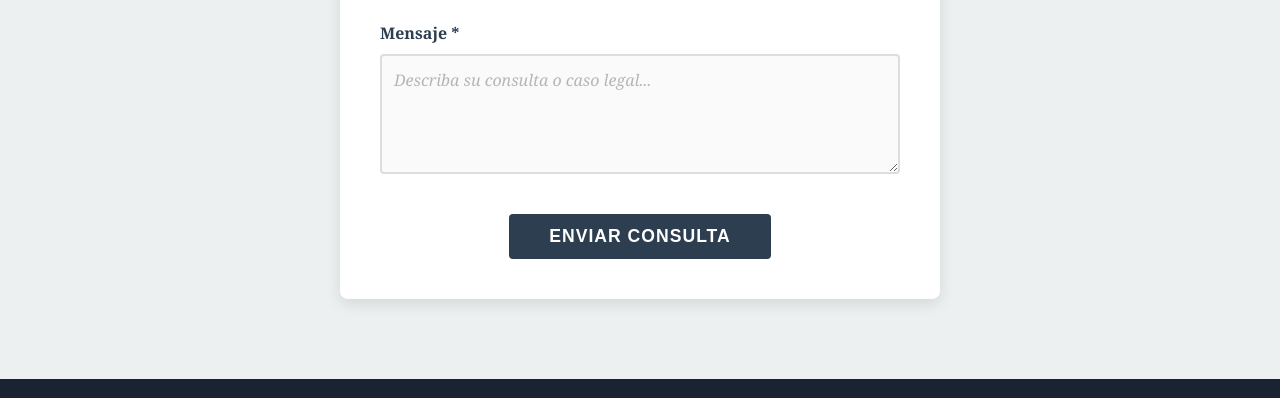
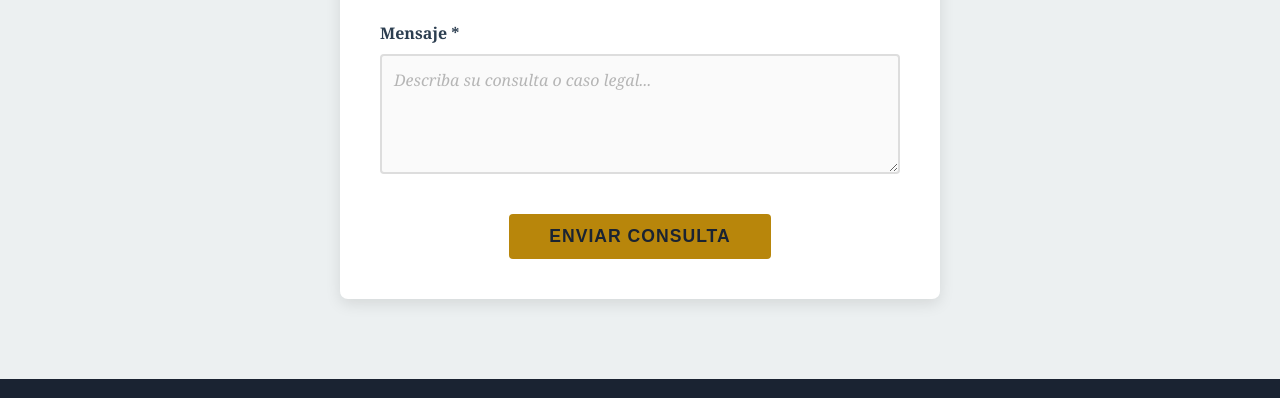
Before and after one commit to aterana3/tarea-1-desarollo-web, a plain HTML site: page index.html in a window 1280 px wide. Shown: the part 2723-3121 px from the top of the page. Drawn offline with Linux system fonts and the light colour scheme.

Commit message:
Update button styles and animations in formulario.css

```diff
--- a/assets/styles/formulario.css
+++ b/assets/styles/formulario.css
@@ -120,8 +120,8 @@
 }
 
 .btn-submit {
-    background-color: var(--azul-medio);
-    color: var(--blanco);
+    background-color: var(--dorado);
+    color: var(--azul-oscuro);
     padding: 12px 40px;
     border: none;
     border-radius: 4px;
@@ -130,27 +130,13 @@
     cursor: pointer;
     transition: all 0.3s ease;
     position: relative;
-    overflow: hidden;
     text-transform: uppercase;
     letter-spacing: 1px;
 }
 
-/* Efecto de onda en el botón */
-.btn-submit::before {
-    content: '';
-    position: absolute;
-    top: 50%;
-    left: 50%;
-    width: 0;
-    height: 0;
-    border-radius: 50%;
-    background: rgba(255, 255, 255, 0.3);
-    transform: translate(-50%, -50%);
-    transition: width 0.6s, height 0.6s;
-}
-
 .btn-submit:hover {
-    background-color: var(--azul-oscuro);
+    background-color: var(--azul-medio);
+    color: var(--blanco);
     transform: translateY(-2px);
     box-shadow: 0 5px 15px rgba(44, 62, 80, 0.3);
 }
@@ -250,9 +236,15 @@
    ANIMACIONES
    ============================================== */
 @keyframes shake {
-    0%, 100% { transform: translateX(0); }
-    25% { transform: translateX(-5px); }
-    75% { transform: translateX(5px); }
+    0%, 100% {
+        transform: translateX(0);
+    }
+    25% {
+        transform: translateX(-5px);
+    }
+    75% {
+        transform: translateX(5px);
+    }
 }
 
 @keyframes slideDown {
@@ -267,9 +259,15 @@
 }
 
 @keyframes gradientShift {
-    0% { background-position: 0% 50%; }
-    50% { background-position: 100% 50%; }
-    100% { background-position: 0% 50%; }
+    0% {
+        background-position: 0% 50%;
+    }
+    50% {
+        background-position: 100% 50%;
+    }
+    100% {
+        background-position: 0% 50%;
+    }
 }
 
 /* ==============================================
```
